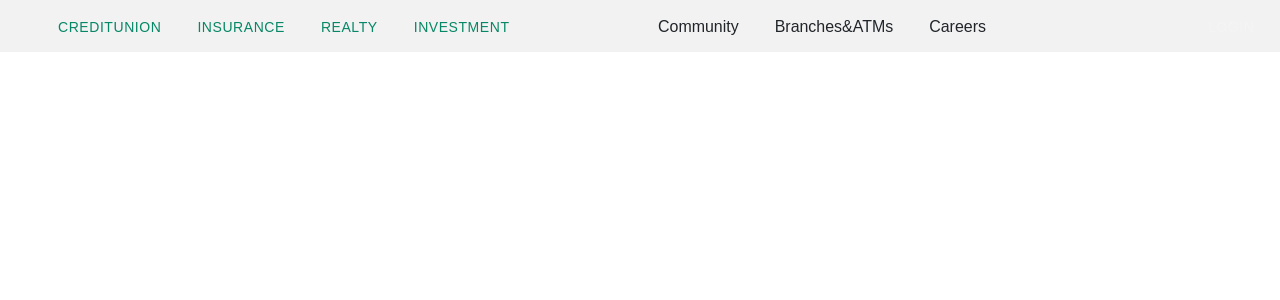
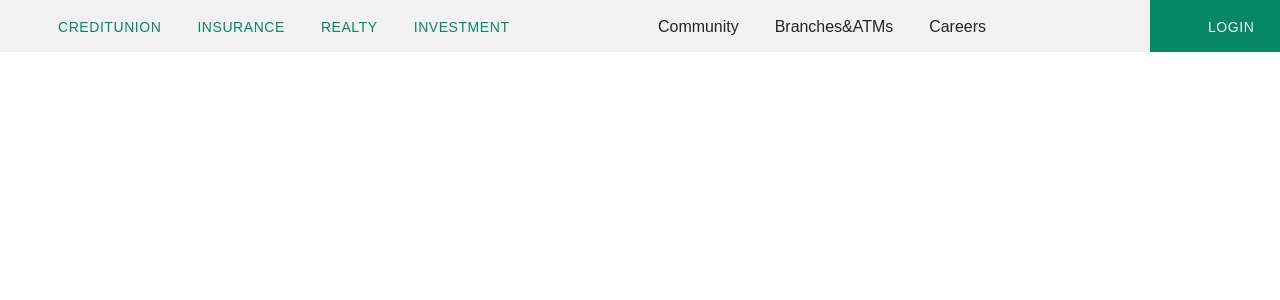
Before and after one commit to ankityadav32/DCU, a React (Create React App) app: page / in a window 1280 px wide. Shown: the top 300 px of the page. Built offline with nearby package versions, Linux system fonts and the light colour scheme.

Commit message:
Header in progress applying css

```diff
--- a/public/css/Header.css
+++ b/public/css/Header.css
@@ -1,6 +1,6 @@
 .Header{
   display:grid;
-  grid-template-columns: 100px 50px 100px;
+  grid-template-columns: 100px 50px 220px;
   grid-column-gap: 500px;
 
 }
@@ -22,8 +22,13 @@
 .secondary li{
     display:inline;
 }
+.tertiary{
+    background-color: #068765;
+}
 .tertiary li{
     display:inline;
+    /* background-color:green; */
+
 }
 .secondary li a{
     display:inline;
@@ -36,9 +41,11 @@
 .tertiary li a{
     display:inline;
     padding: 18px;
-    text-decoration:  none ;
+
+    text-decoration: none ;
     color:#f5f4f4;
     font-family: "Nunito Sans", sans-serif;
     font-size: 14px;
     letter-spacing: 0.56px
+
 }
--- a/src/components/Header.js
+++ b/src/components/Header.js
@@ -20,9 +20,11 @@ class Header extends Component {
               <li><a href="#">Careers</a></li>
           </ul>
       </div>
-      <div className="tertiary">
+      <div className="tertiary"
+        //style={{backgroundColor: 'yellow'}}
+      >
           <ul>
-            <li><a href="#">LOGIN</a></li>
+            <li ><a  href="#">LOGIN</a></li>
             <li><a href="#">SEARCH </a></li>
           </ul>
 
```
